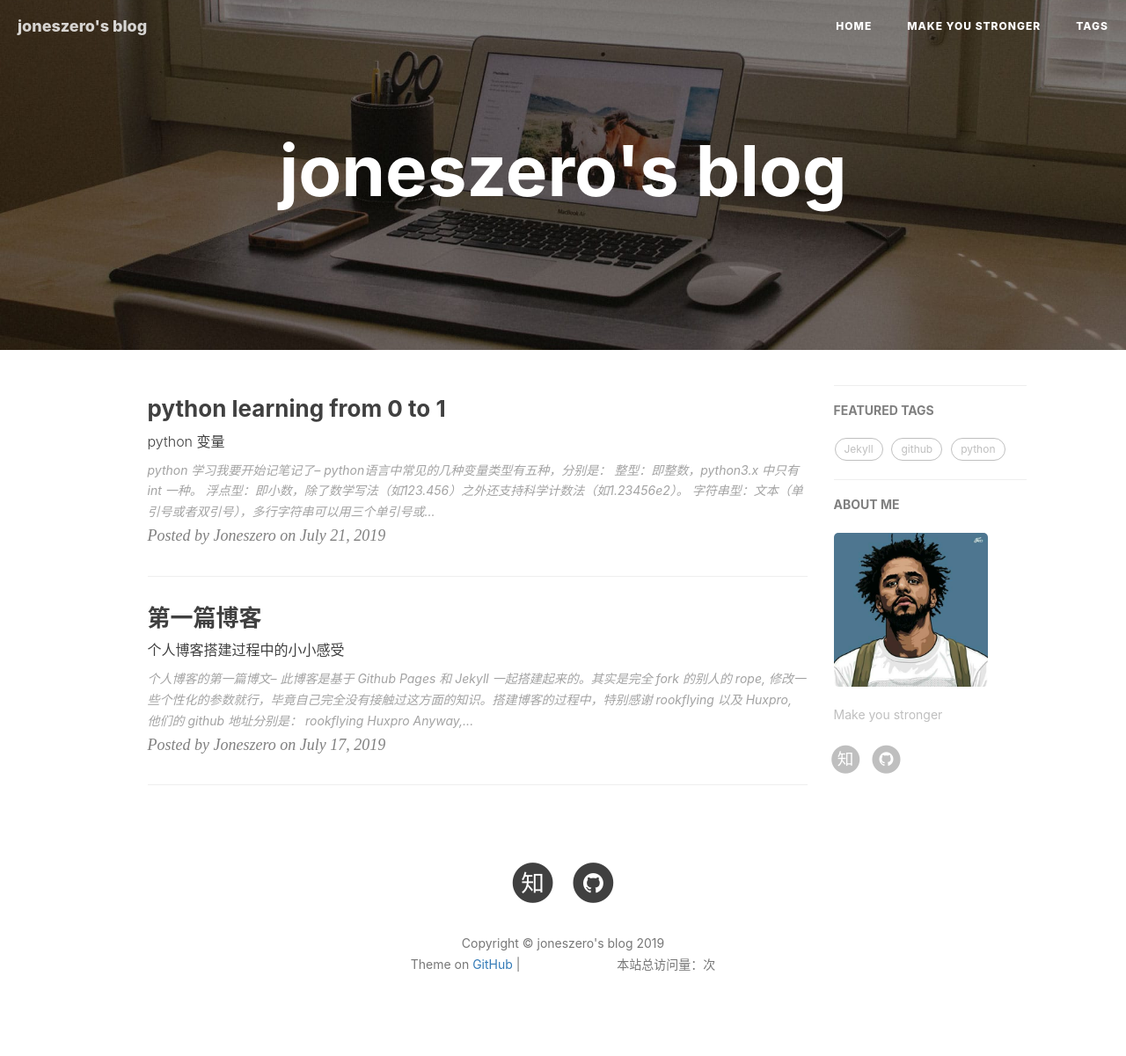
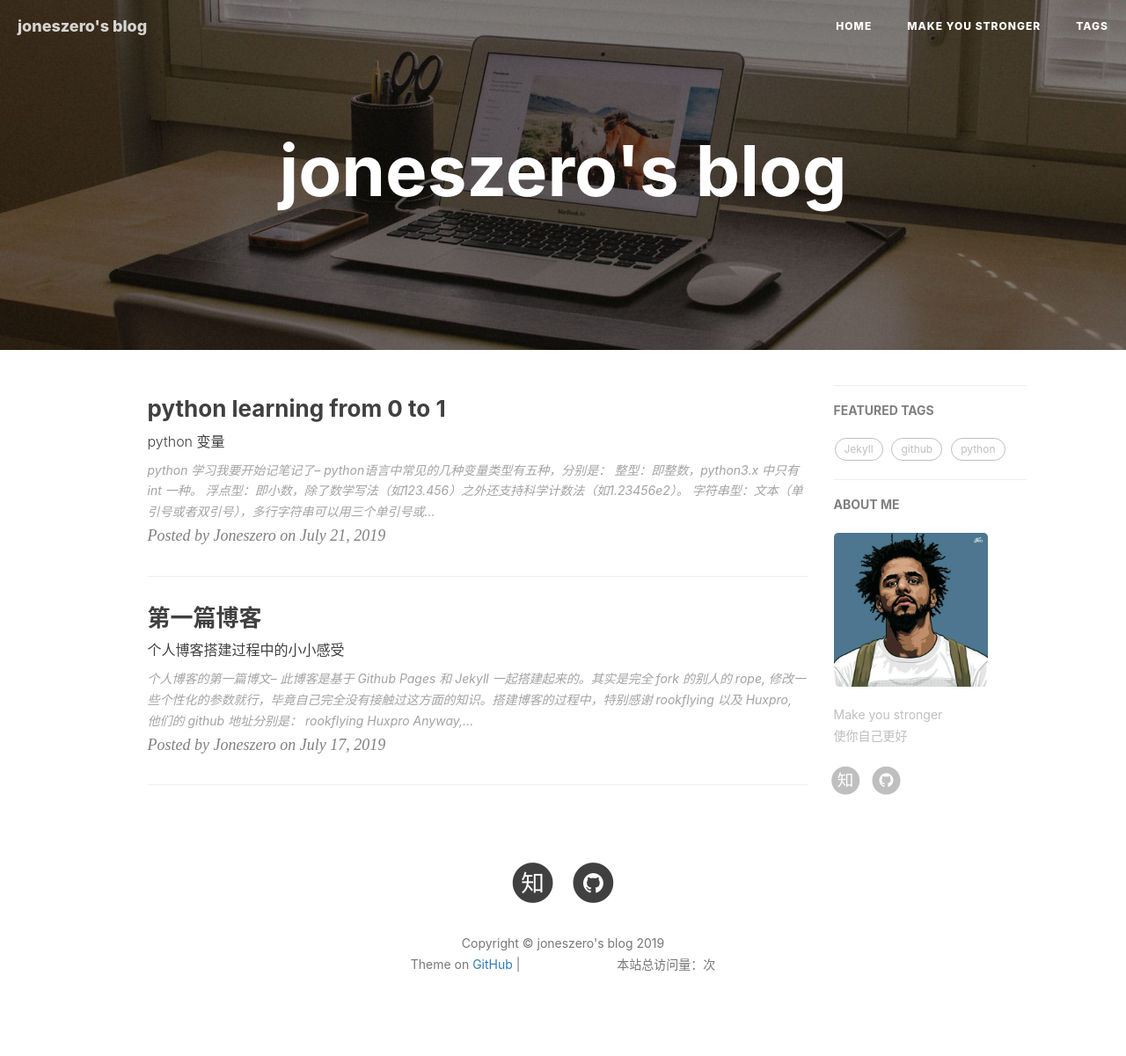
Before and after one commit to Joneszero/Joneszero.github.io, a Jekyll site: the page built from index.html, in a window 1280 px wide. Shown: the whole page at 88% size. Built offline with Jekyll 4.4.1, drawn with Linux system fonts in a browser that asks for light colours; nearby versions of some CDN libraries; the list of posts is cut into pages by our own code; comment, search, counter and statistics services are not loaded; grey boxes are pictures that could not be loaded.

Commit message:
Update _config.yml

```diff
--- a/_config.yml
+++ b/_config.yml
@@ -1,6 +1,6 @@
 # Site settings
 title: joneszero's blog
-SEOTitle: joneszero's blog
+SEOTitle: 胡万金的个人博客 | joneszero's blog
 header-img: img/home.jpg
 email:
 description: "Make you stronger"
@@ -11,7 +11,7 @@
 
 # Sidebar settings
 sidebar: true                           # whether or not using Sidebar.
-sidebar-about-description: "Make you stronger"
+sidebar-about-description: "Make you stronger<br>使你自己更好"
 sidebar-avatar: /img/J.Cole.jpg      # use absolute URL, seeing it's used in both `/` and `/about/`
 
 
@@ -25,8 +25,9 @@
 
 # Build settings
 # from 2016, 'pygments' is unsupported on GitHub Pages. Use 'rouge' for highlighting instead.
+highlighter: rouge
 permalink: pretty
-paginate: 10
+paginate: 5
 exclude: ["less","node_modules","Gruntfile.js","package.json","README.md"]
 anchorjs: true                          # if you want to customize anchor. check out line:181 of `post.html`
 
@@ -50,13 +51,18 @@
 markdown: kramdown
 highlighter: rouge
 kramdown:
-  input: GFM                            # use Github Flavored Markdown !important
-
+  input: GFM  # use Github Flavored Markdown !important
+  syntax_highlighter_opts:
+    span:
+      line_numbers: false
+    block:
+      line_numbers: true
+      start_line: 1
 
 
 # 评论系统
 # Disqus（https://disqus.com/）
-# disqus_username: qiubaiying
+# disqus_username:
 
 # Gitalk
 gitalk:
```
